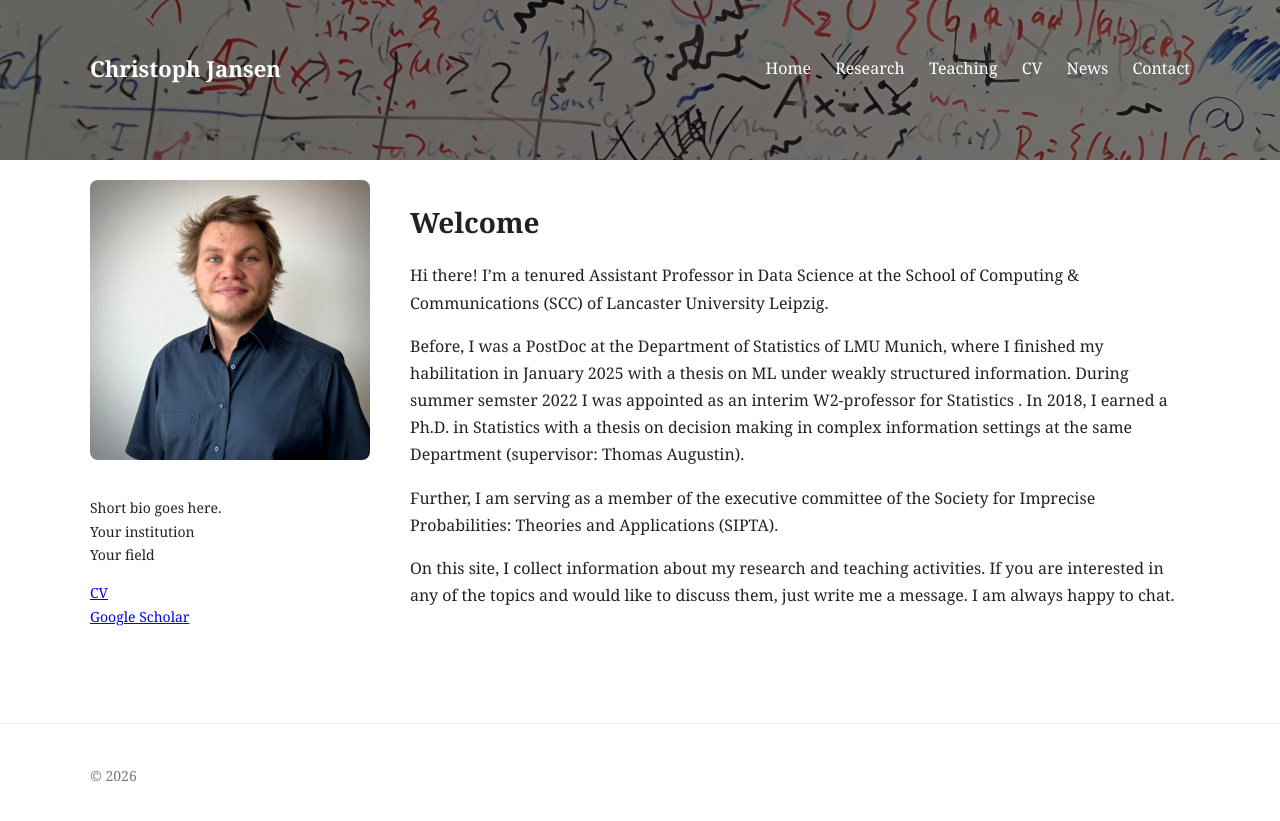
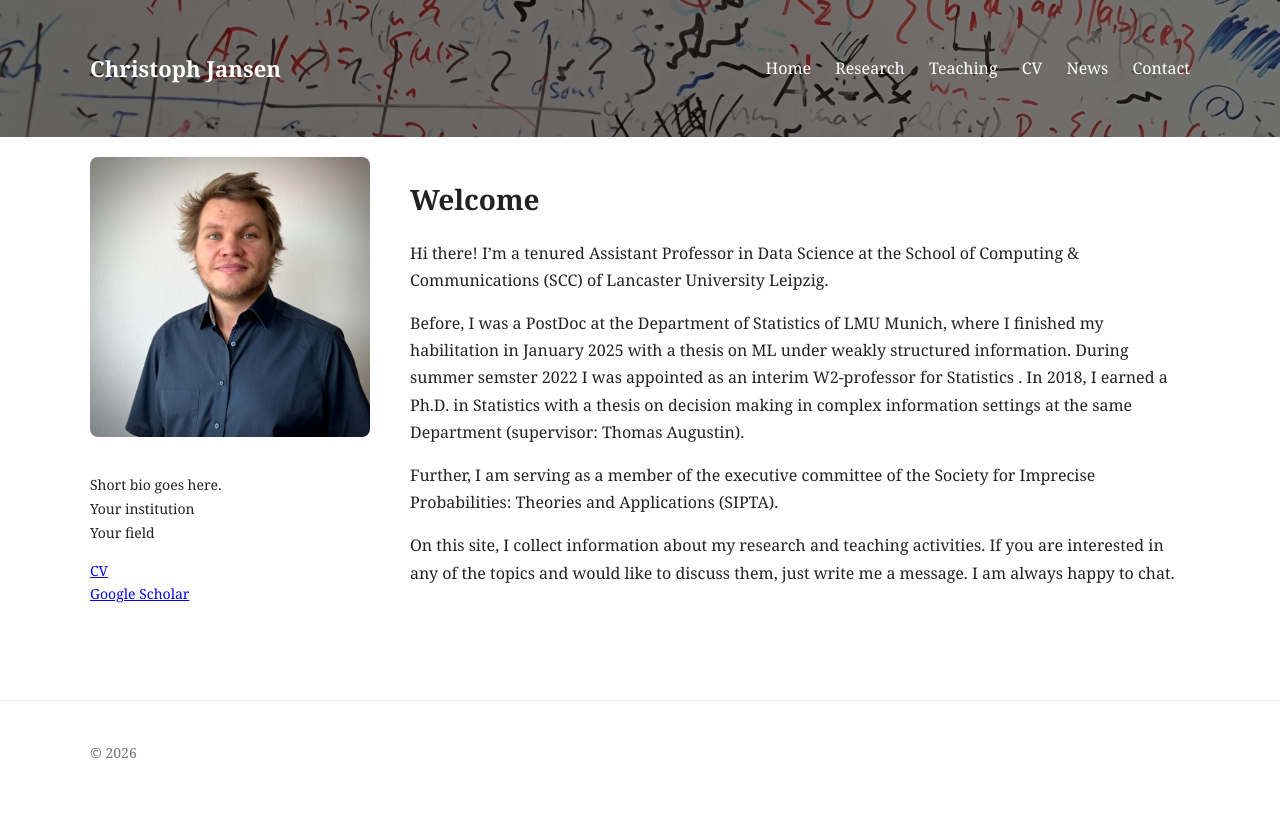
Before and after one commit to jansenc/jansenc.github.io, a Jekyll site: the page built from index.md, in a window 1280 px wide. Shown: the top 821 px of the page. Built offline with Jekyll 4.4.1, drawn with Linux system fonts in a browser that asks for light colours.

Commit message:
Update style.css

```diff
--- a/assets/style.css
+++ b/assets/style.css
@@ -22,8 +22,8 @@ body {
   background-repeat: no-repeat;
 
   color: white;
+
   padding: 30px 0;
-  min-height: 100px;
 }
 
 /* Dark overlay for readability */
```
